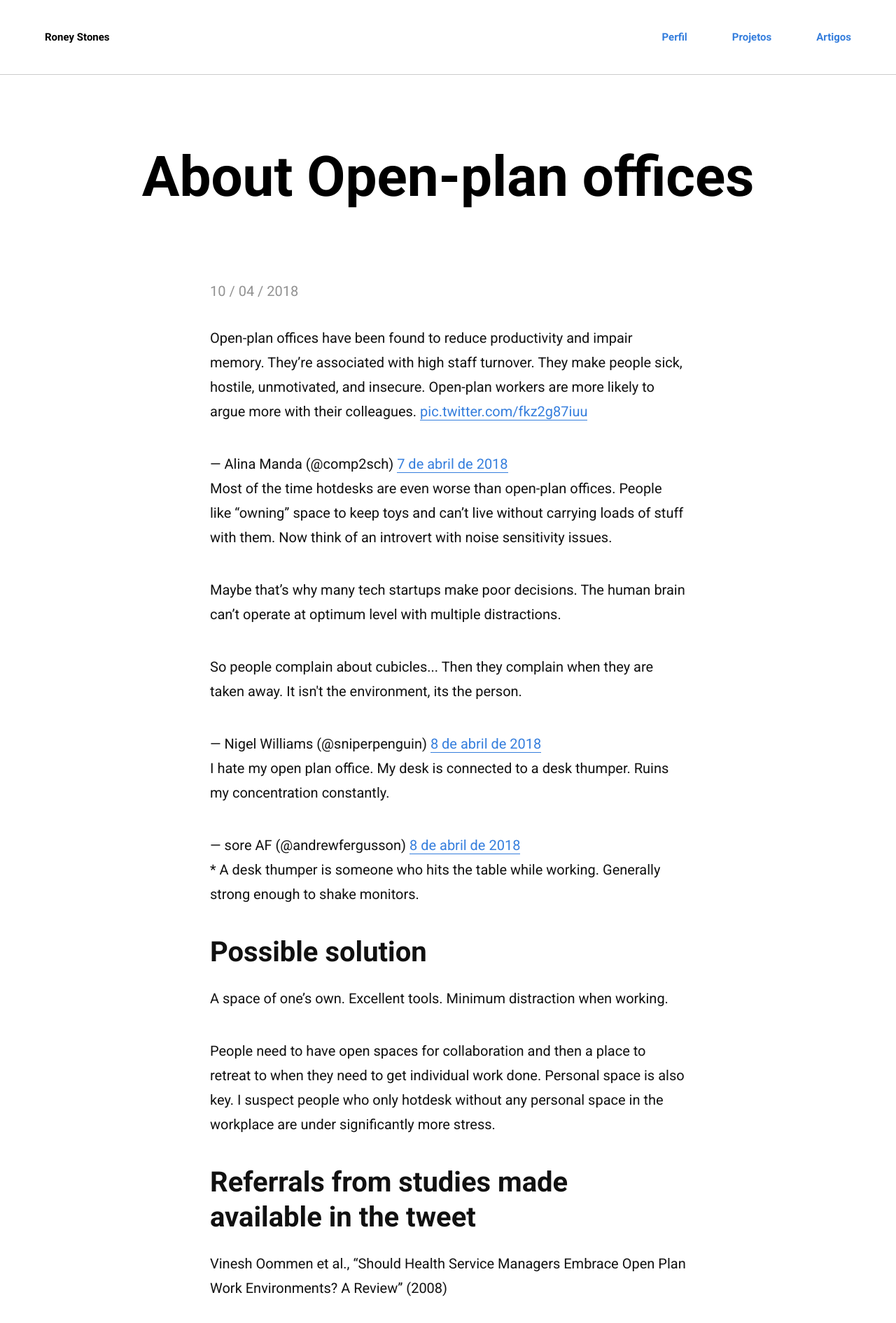
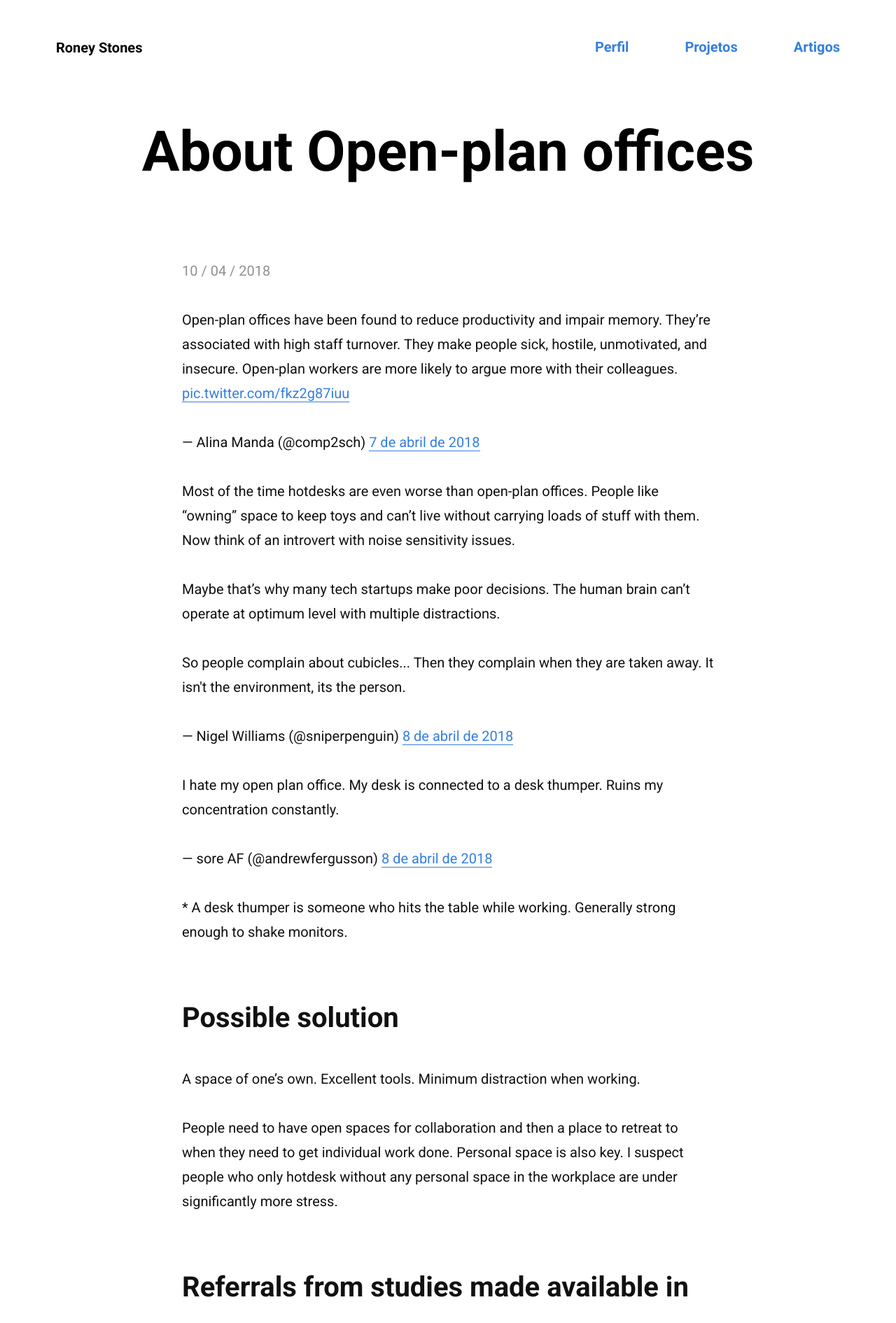
Before and after one commit to roneystones/roneystones, a Jekyll site: the page built from _posts/2018-04-10-about-open-plan-offices.md, in a window 1280 px wide. Shown: the top 1891 px of the page at 70% size. Built offline with Jekyll 4.4.1, drawn with Linux system fonts in a browser that asks for light colours.

```diff
--- a/_includes/head.html
+++ b/_includes/head.html
@@ -42,5 +42,5 @@
     <link rel="stylesheet" href="{{ "assets/css/main.css" | relative_url }}">
     <link rel="canonical" href="{{ page.url | replace:'index.html','' | absolute_url }}">
     <link rel="manifest" href="{{ "/manifest.json" | relative_url }}">
-    <link href="https://fonts.googleapis.com/css?family=Roboto:400,400i,700" rel="stylesheet">
+    <link href="https://fonts.googleapis.com/css?family=Roboto:400,400i,700,900" rel="stylesheet">
 </head>
--- a/assets/css/main.css
+++ b/assets/css/main.css
@@ -50,6 +50,12 @@ table {
   border-collapse: collapse;
   border-spacing: 0; }
 
+/* ==========================================================================
+  Variables
+========================================================================== */
+/* ==========================================================================
+  Classes
+========================================================================== */
 .center {
   display: block;
   margin: 0 auto;
@@ -79,6 +85,96 @@ table {
   margin: rem(40) rem(40);
   https://github.com/nicholasruggeri/px-to-rem-sass-mixin
 ========================================================================== */
+html {
+  font-size: 20px;
+  line-height: 35px; }
+
+body {
+  font-family: 'Roboto', Helvetica, Arial, sans-serif;
+  font-size: 1em;
+  line-height: 1.75em;
+  color: #111; }
+
+h1,
+h2,
+h3,
+h4 {
+  font-weight: 700; }
+
+h1,
+.h1 {
+  color: #000;
+  font-size: 4em;
+  line-height: 1.3125em;
+  margin-top: 0.875em;
+  margin-bottom: 0.4375em; }
+
+h2,
+.h2 {
+  font-size: 2em;
+  line-height: 1.75em;
+  margin-top: 1.75em;
+  margin-bottom: 0.875em; }
+
+h3,
+.h3 {
+  color: #ff6300;
+  font-size: 1em;
+  line-height: 1.75em;
+  margin-top: 1.75em;
+  margin-bottom: 1.75em; }
+
+h4,
+.h4 {
+  font-size: 1em;
+  line-height: 1.75em;
+  margin-top: 1.75em;
+  margin-bottom: 1.75em; }
+
+p,
+ul,
+ol,
+li,
+pre,
+table,
+blockquote {
+  margin-top: 0em;
+  margin-bottom: 1.75em; }
+
+ul ul,
+ol ol,
+ul ol,
+ol ul {
+  margin-top: 0em;
+  margin-bottom: 0em; }
+
+/* Let's make sure all's aligned */
+hr,
+.hr {
+  border: 1px solid;
+  margin: -1px 0; }
+
+a,
+b,
+i,
+strong,
+em,
+small,
+code {
+  line-height: 0; }
+
+sub,
+sup {
+  line-height: 0;
+  position: relative;
+  vertical-align: baseline; }
+
+sup {
+  top: -0.5em; }
+
+sub {
+  bottom: -0.25em; }
+
 ::selection {
   color: #fff;
   background: #ff6300; }
@@ -88,39 +184,32 @@ table {
   background: #ff6300; }
 
 body {
-  margin: 0;
-  font-family: "Roboto", Helvetica, Arial, sans-serif;
-  color: #111;
-  line-height: 1.75; }
-  @media (min-width: 46.25em) {
-    body {
-      font-size: 1.25em; } }
+  margin: auto; }
 
 nav {
-  max-width: 2440px;
-  font-size: .75em;
+  max-width: 1530px;
   font-weight: 700;
-  text-align: center;
   margin: 0 auto;
-  padding: 2rem;
-  border-bottom: 1px solid #ccc; }
+  padding: 2rem; }
   @media (min-width: 46.25em) {
     nav {
-      text-align: left;
-      padding: 2.5rem 4rem;
+      padding: 2.5rem 4rem 0 4rem;
       display: flex;
-      justify-content: space-between; } }
+      justify-content: space-between;
+      align-items: center; } }
   nav .logo {
-    color: #000; }
+    color: #000;
+    margin-right: 4rem; }
   nav a {
     border-bottom: none; }
   nav ul {
-    margin-top: 1.5rem;
     display: flex;
     justify-content: space-between; }
     @media (min-width: 46.25em) {
       nav ul {
-        margin-top: 0; } }
+        margin: 0; } }
+  nav li {
+    margin-bottom: 0; }
     @media (min-width: 46.25em) {
       nav li {
         margin-right: 4rem; }
@@ -128,74 +217,35 @@ nav {
           margin-right: 0; } }
 
 main {
-  max-width: 2440px;
+  max-width: 1530px;
   margin: 0 auto;
   padding: 2rem; }
   @media (min-width: 46.25em) {
     main {
       padding: 4rem; } }
 
-header {
-  margin-bottom: 2em; }
-  @media (min-width: 46.25em) {
-    header {
-      margin-bottom: 4rem; } }
-  @media (min-width: 61.25em) {
-    header {
-      margin: 2rem 0 6rem 0; } }
-
+header,
 section,
 article {
   margin: 0 auto 2rem; }
+  header:last-child,
   section:last-child,
   article:last-child {
     margin-bottom: 0; }
   @media (min-width: 46.25em) {
+    header,
     section,
     article {
       margin: 0 auto 5rem; } }
-  section p:not(:last-child),
-  article p:not(:last-child) {
-    margin-bottom: 2.5rem; }
+  header time,
   section time,
   article time {
     display: block;
     color: #919191;
-    margin-bottom: 2rem; }
+    margin-bottom: 1.75em; }
 
 .container {
-  max-width: 34em; }
-
-h1,
-h2,
-h3 {
-  font-weight: 700;
-  line-height: 1.25; }
-
-h1 {
-  font-size: 1.75em;
-  color: #000;
-  margin: 0; }
-  @media (min-width: 46.25em) {
-    h1 {
-      font-size: 3em; } }
-  @media (min-width: 61.25em) {
-    h1 {
-      font-size: 4em; } }
-  @media (min-width: 81.25em) {
-    h1 {
-      font-size: 5em; } }
-
-h2 {
-  margin-bottom: 1.5rem; }
-  @media (min-width: 46.25em) {
-    h2 {
-      font-size: 2em; } }
-
-h3 {
-  color: #ff6300;
-  font-size: 1em;
-  margin-bottom: 1rem; }
+  max-width: 38em; }
 
 a {
   color: #357edd;
@@ -211,25 +261,14 @@ a {
 img {
   max-width: 100%; }
 
-.cursos h3 {
-  padding-bottom: 1rem;
-  border-bottom: 1px solid #ccc; }
-
-.cursos ul:not(:last-child) {
-  margin-bottom: 4rem; }
-
-.cursos li:not(:last-child) {
-  margin-bottom: 1rem; }
-
 @media (min-width: 46.25em) {
   .cursos li {
     display: flex;
     justify-content: space-between;
     align-items: center; } }
 
-.cursos li p {
-  font-weight: 700;
-  margin-bottom: 0; }
+.cursos li span {
+  font-weight: 700; }
 
 .cursos li a {
   font-size: .75em; }
@@ -247,31 +286,26 @@ img {
       width: 50%;
       border-bottom: none; } }
 
-.posts_list li:not(:last-child) {
-  margin-bottom: 1rem;
-  padding-bottom: 1rem;
+.posts_list li {
   border-bottom: 1px solid #ccc; }
-
   @media (min-width: 46.25em) {
     .posts_list li {
       display: flex;
       justify-content: space-between;
       align-items: center; } }
-
   .posts_list li a {
     font-weight: 700;
     border-bottom: none; }
-
   .posts_list li p {
     color: #aaa;
     font-size: .5em;
     text-transform: uppercase;
-  letter-spacing: .1em; }
+    letter-spacing: .1em;
+    margin: 0; }
 
 footer {
   background-color: #f4f4f4;
   border-top: 1px solid #ccc;
-  margin: 0 auto;
   padding: 5rem 2rem; }
   @media (min-width: 46.25em) {
     footer {
@@ -281,11 +315,12 @@ footer {
   footer a {
     border-bottom: none; }
   footer .email {
-    font-size: 1.25em;
-    font-weight: 700; }
+    font-size: 2em;
+    font-weight: 700;
+    margin-bottom: 0.875em; }
     @media (min-width: 46.25em) {
       footer .email {
-        font-size: 2.5em; } }
+        font-size: 2em; } }
   footer .social_icons {
     margin-top: 2rem;
     display: flex;
@@ -293,7 +328,6 @@ footer {
     flex-wrap: wrap; }
     @media (min-width: 46.25em) {
       footer .social_icons {
-        margin-top: 0;
         justify-content: flex-start; } }
     footer .social_icons a {
       color: #515151;
```
Also changed, not shown: _drafts/2017-07-05-WTF-is-ethereum.md (deleted, +0 -21 lines), _drafts/2018-04-20-smartcitizens.md (added, +15 -0 lines), _drafts/2018-04-20-uma-aula-de-portifolio.md (added, +25 -0 lines), _drafts/ai-ml-dl.md (added, +1 -0 lines), _drafts/dieter-rams-principles-updated.md (added, +2 -0 lines), _drafts/quando-quis-virar-designer.md (added, +3 -0 lines), _scss/_utilities.scss (+20 -0 lines), _scss/_variables.scss (deleted, +0 -9 lines), _scss/main.scss (+18 -100 lines), _scss/tipografia.scss (added, +115 -0 lines), index.html (+6 -22 lines). Lines whose indentation alone changed are shown as unchanged.
